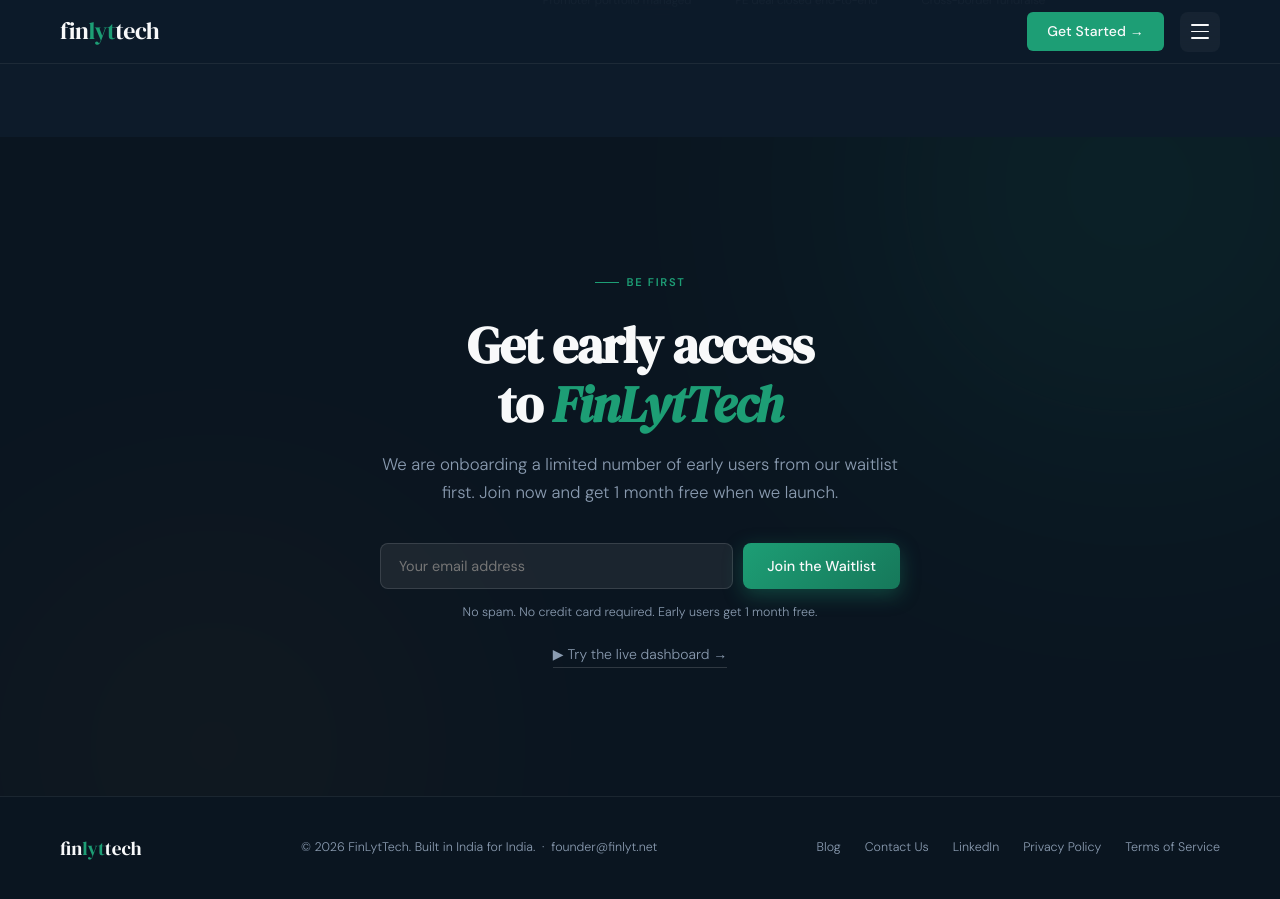
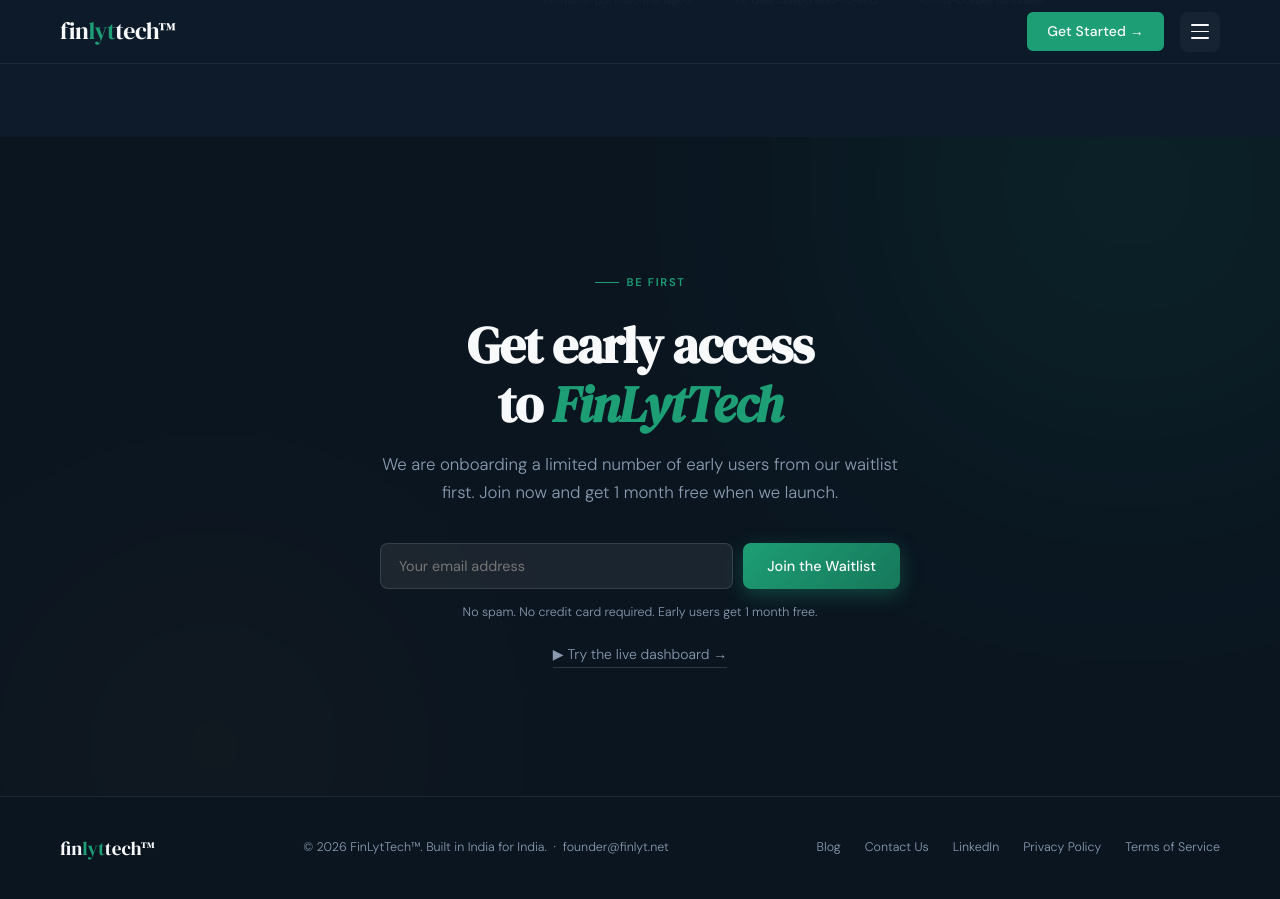
Before and after one commit to sasikeshav2207-debug/finlyt-web, a Jekyll site: the page index.html, which Jekyll copies as it is, in a window 1280 px wide and 900 px high, scrolled down 8585 px. Built offline with Jekyll 4.4.1, drawn with Linux system fonts in a browser that asks for light colours.

Commit message:
rebrand: add (TM) symbol to landing-page wordmarks + footer copyright
TM application filed for FinLytTech under Class 42 (software / SaaS).
From filing date the ™ symbol is appropriate alongside the brand mark.

Added &trade; on:
- Nav / sidebar / footer wordmarks (5 spots in index.html)
- Privacy + Terms nav-logo wordmarks (also fixed: those still read
  "Fin<span>lyt</span>" — gained both "tech" suffix and ™ in one pass)
- Footer copyright lines:
    "© 2026 FinLytTech™. Built in India for India."
    "© 2026 FinLytTech™ Technologies LLP"

Not added (deliberate — keeps body copy clean):
- Hero headline (doesn't mention brand name directly)
- Title tag / og:title (high-noise, low legal value)
- Body paragraph repetitions
- URLs / email addresses (finlyt.net domain unchanged per brand decision)

```diff
--- a/index.html
+++ b/index.html
@@ -838,7 +838,7 @@
   <!-- ══ SIDEBAR ══════════════════════════════════════════ -->
   <nav id="sidebar" aria-label="Site navigation" role="navigation">
     <div class="sidebar-header">
-      <div class="sidebar-logo">fin<span>lyt</span>tech</div>
+      <div class="sidebar-logo">fin<span>lyt</span>tech&trade;</div>
       <button class="sidebar-close" id="sidebar-close-btn" aria-label="Close menu">✕</button>
     </div>
 
@@ -898,14 +898,14 @@
         style="width:100%;padding:11px 16px;border:none;border-radius:8px;background:var(--teal);color:var(--white);font-family:var(--sans);font-size:0.9rem;font-weight:500;cursor:pointer;margin-bottom:14px;">
         Contact Us
       </button>
-      <p>© 2026 FinLytTech. Built in India for India.<br>
+      <p>© 2026 FinLytTech&trade;. Built in India for India.<br>
       <a href="https://www.linkedin.com/company/finlyt-tech" target="_blank" rel="noopener" style="color:var(--teal);">LinkedIn</a></p>
     </div>
   </nav>
 
   <!-- ══ MAIN NAV ══════════════════════════════════════════ -->
   <header id="main-nav" role="banner">
-    <a href="#hero" class="nav-logo">fin<span>lyt</span>tech</a>
+    <a href="#hero" class="nav-logo">fin<span>lyt</span>tech&trade;</a>
     <div class="nav-right">
       <a href="https://dashboard.finlyt.net" class="nav-cta" target="_blank" rel="noopener">Get Started →</a>
       <button class="hamburger" id="hamburger-btn" aria-label="Open navigation menu" aria-expanded="false">
@@ -1473,8 +1473,8 @@
   <!-- ══ FOOTER ═════════════════════════════════════════════ -->
   <footer>
     <div class="footer-inner">
-      <div class="footer-logo">fin<span>lyt</span>tech</div>
-      <div class="footer-copy">© 2026 FinLytTech. Built in India for India. &nbsp;·&nbsp; <a href="mailto:founder@finlyt.net" style="color:var(--muted);transition:color 0.2s" onmouseover="this.style.color='#F8F9FA'" onmouseout="this.style.color=''">founder@finlyt.net</a></div>
+      <div class="footer-logo">fin<span>lyt</span>tech&trade;</div>
+      <div class="footer-copy">© 2026 FinLytTech&trade;. Built in India for India. &nbsp;·&nbsp; <a href="mailto:founder@finlyt.net" style="color:var(--muted);transition:color 0.2s" onmouseover="this.style.color='#F8F9FA'" onmouseout="this.style.color=''">founder@finlyt.net</a></div>
       <div class="footer-links">
         <a href="https://finlyt.net/blog/">Blog</a>
         <a href="#" data-open-contact>Contact Us</a>
--- a/privacy.html
+++ b/privacy.html
@@ -56,7 +56,7 @@
 <body>
 
 <nav>
-  <a href="https://finlyt.net" class="nav-logo">Fin<span>lyt</span></a>
+  <a href="https://finlyt.net" class="nav-logo">Fin<span>lyt</span>tech&trade;</a>
   <a href="https://finlyt.net" class="nav-link">← Back to finlyt.net</a>
 </nav>
 
@@ -258,7 +258,7 @@
 </div>
 
 <footer>
-  <p>© 2026 FinLytTech Technologies LLP &nbsp;·&nbsp; <a href="/privacy">Privacy Policy</a> &nbsp;·&nbsp; <a href="/terms">Terms of Service</a> &nbsp;·&nbsp; <a href="https://www.linkedin.com/company/finlyt-tech" target="_blank" rel="noopener">LinkedIn</a> &nbsp;·&nbsp; <a href="mailto:founder@finlyt.net">founder@finlyt.net</a></p>
+  <p>© 2026 FinLytTech&trade; Technologies LLP &nbsp;·&nbsp; <a href="/privacy">Privacy Policy</a> &nbsp;·&nbsp; <a href="/terms">Terms of Service</a> &nbsp;·&nbsp; <a href="https://www.linkedin.com/company/finlyt-tech" target="_blank" rel="noopener">LinkedIn</a> &nbsp;·&nbsp; <a href="mailto:founder@finlyt.net">founder@finlyt.net</a></p>
 </footer>
 
 </body>
--- a/terms.html
+++ b/terms.html
@@ -54,7 +54,7 @@
 <body>
 
 <nav>
-  <a href="https://finlyt.net" class="nav-logo">Fin<span>lyt</span></a>
+  <a href="https://finlyt.net" class="nav-logo">Fin<span>lyt</span>tech&trade;</a>
   <a href="https://finlyt.net" class="nav-link">← Back to finlyt.net</a>
 </nav>
 
@@ -270,7 +270,7 @@
 </div>
 
 <footer>
-  <p>© 2026 FinLytTech Technologies LLP &nbsp;·&nbsp; <a href="/privacy">Privacy Policy</a> &nbsp;·&nbsp; <a href="/terms">Terms of Service</a> &nbsp;·&nbsp; <a href="https://www.linkedin.com/company/finlyt-tech" target="_blank" rel="noopener">LinkedIn</a> &nbsp;·&nbsp; <a href="mailto:founder@finlyt.net">founder@finlyt.net</a></p>
+  <p>© 2026 FinLytTech&trade; Technologies LLP &nbsp;·&nbsp; <a href="/privacy">Privacy Policy</a> &nbsp;·&nbsp; <a href="/terms">Terms of Service</a> &nbsp;·&nbsp; <a href="https://www.linkedin.com/company/finlyt-tech" target="_blank" rel="noopener">LinkedIn</a> &nbsp;·&nbsp; <a href="mailto:founder@finlyt.net">founder@finlyt.net</a></p>
 </footer>
 
 </body>
```
